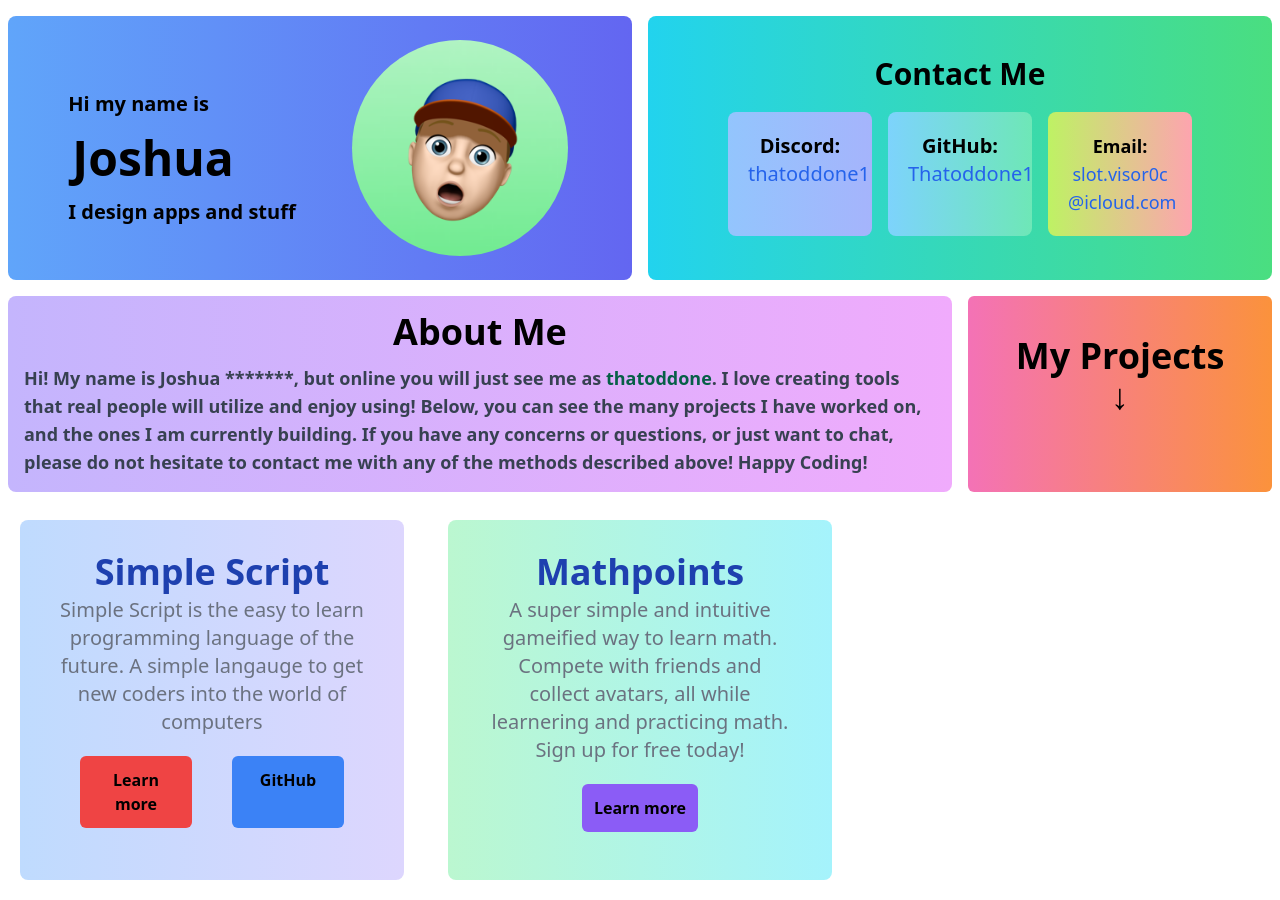
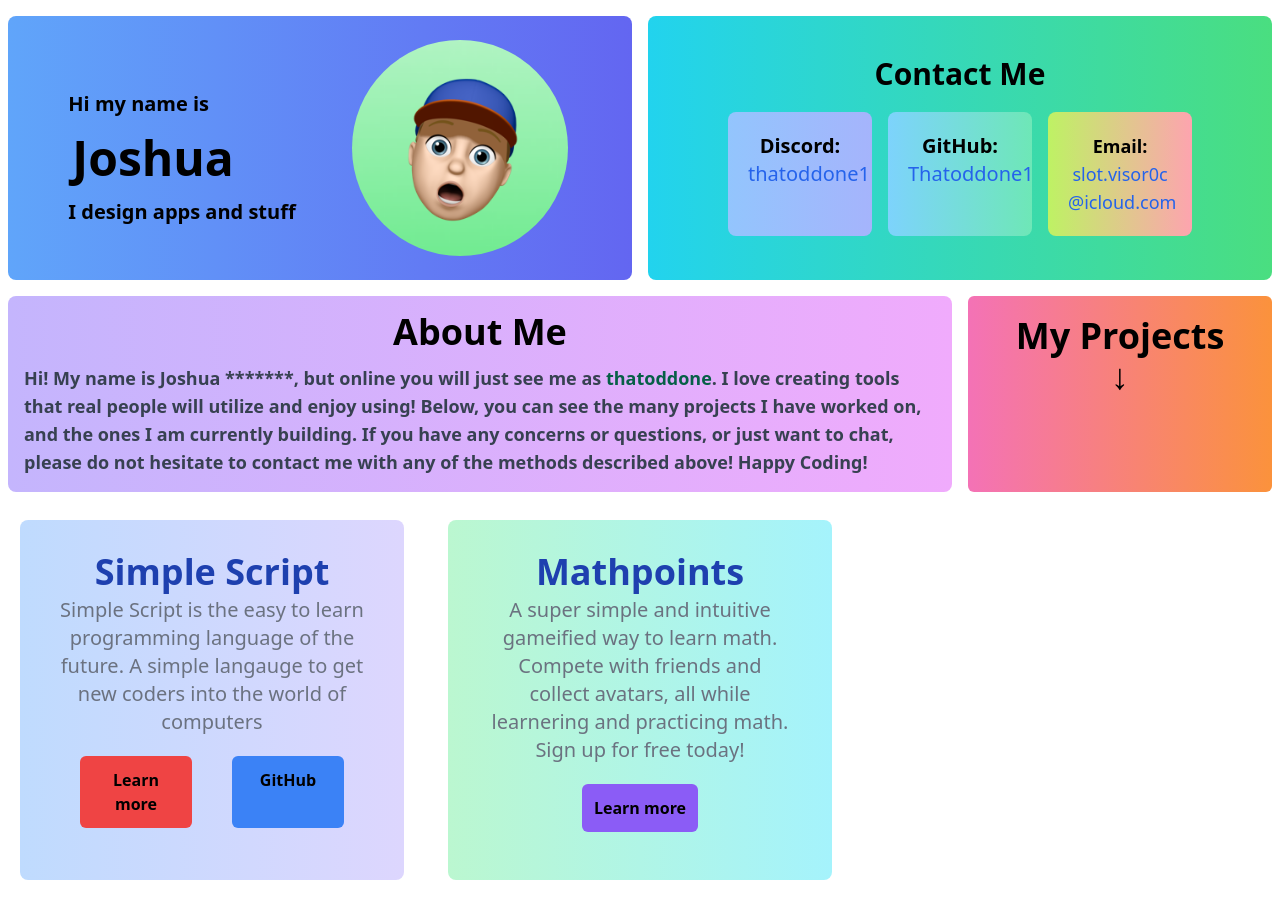
Before and after one commit to Thatoddone1/portfolio, a SvelteKit app: page / in a window 1280 px wide. Built offline with nearby package versions, Linux system fonts and the light colour scheme.

Commit message:
Fixed myprojects box and pfp

```diff
--- a/src/routes/+page.svelte
+++ b/src/routes/+page.svelte
@@ -17,7 +17,7 @@
             <Contact></Contact>
             <About></About>
             <div
-                class="col-span-1 dark:text-white rounded-md bg-gradient-to-r from-pink-400 to-orange-400 dark:from-pink-700 dark:to-orange-700 p-4 pb-10 pt-10 justify-center font-bold text-4xl"
+                class="col-span-2 lg:col-span-1 dark:text-white rounded-md bg-gradient-to-r from-pink-400 to-orange-400 dark:from-pink-700 dark:to-orange-700 justify-center font-bold text-4xl pt-5 pb-5"
             >
                 <p class="text-center">My Projects</p>
                 <p class="text-center">↓</p>
--- a/src/routes/Introduction.svelte
+++ b/src/routes/Introduction.svelte
@@ -16,6 +16,6 @@
     <img
         src="/profilepicture.jpeg"
         alt="My Profile Picture"
-        class="rounded-full size-60 p-3 ml-10 m-3 basis-auto"
+        class="rounded-full size-40 lg:size-60 p-3 ml-10 m-3 basis-auto"
     />
 </div>
```
